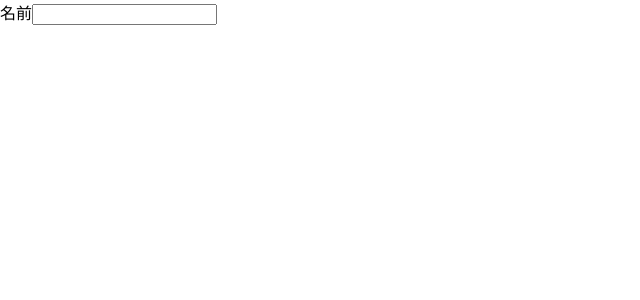
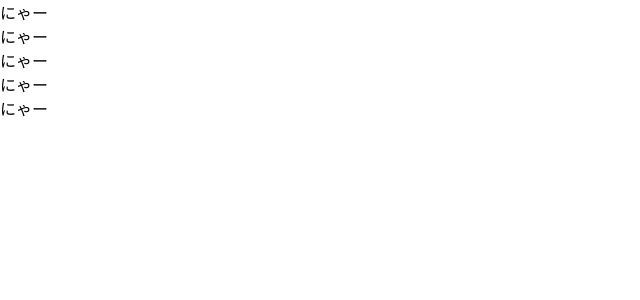
Before and after one commit to tyapaman/firebase-crud-app, a React (Create React App) app: page / in a window 1280 px wide. Shown: the top 300 px of the page, without its empty margins (0-640 px from the left). Built offline with nearby package versions, Linux system fonts and the light colour scheme.

Commit message:
関数コンポーネントとクラスコンポーネント

```diff
--- a/src/App.js
+++ b/src/App.js
@@ -1,17 +1,36 @@
 //jsxを使用する場合はReactは必要
 import React, { Component } from 'react';
 
-class App extends Component {
-  render() {
-    return (
-      // React.Fragmentで余計なタグを出力せずに済む
-      <React.Fragment>
-        {/* htmlForはラベルとフォームパーツの関連づけ */}
-        <label htmlFor="name">名前</label>
-        <input id="name" type="text" onChange={(event)=>{console.log(event.target.value)}}/>
-      </React.Fragment>
-    );
-  }
+//Classコンポーネント
+//class App extends Component {
+//  render() {
+//    return (
+//      // React.Fragmentで余計なタグを出力せずに済む
+//      <React.Fragment>
+//        {/* htmlForはラベルとフォームパーツの関連づけ */}
+//        <label htmlFor="name">名前</label>
+//        <input id="name" type="text" onChange={(event)=>{console.log(event.target.value)}}/>
+//      </React.Fragment>
+//    );
+//  }
+//}
+
+//関数コンポーネント
+const Cat = () =>{
+  return <div>にゃー</div>
+}
+
+//関数コンポーネント
+const App = () =>{
+  return (
+  <React.Fragment>
+    <Cat />
+    <Cat />
+    <Cat />
+    <Cat />
+    <Cat />
+  </React.Fragment>
+  );
 }
 
 export default App;
```
